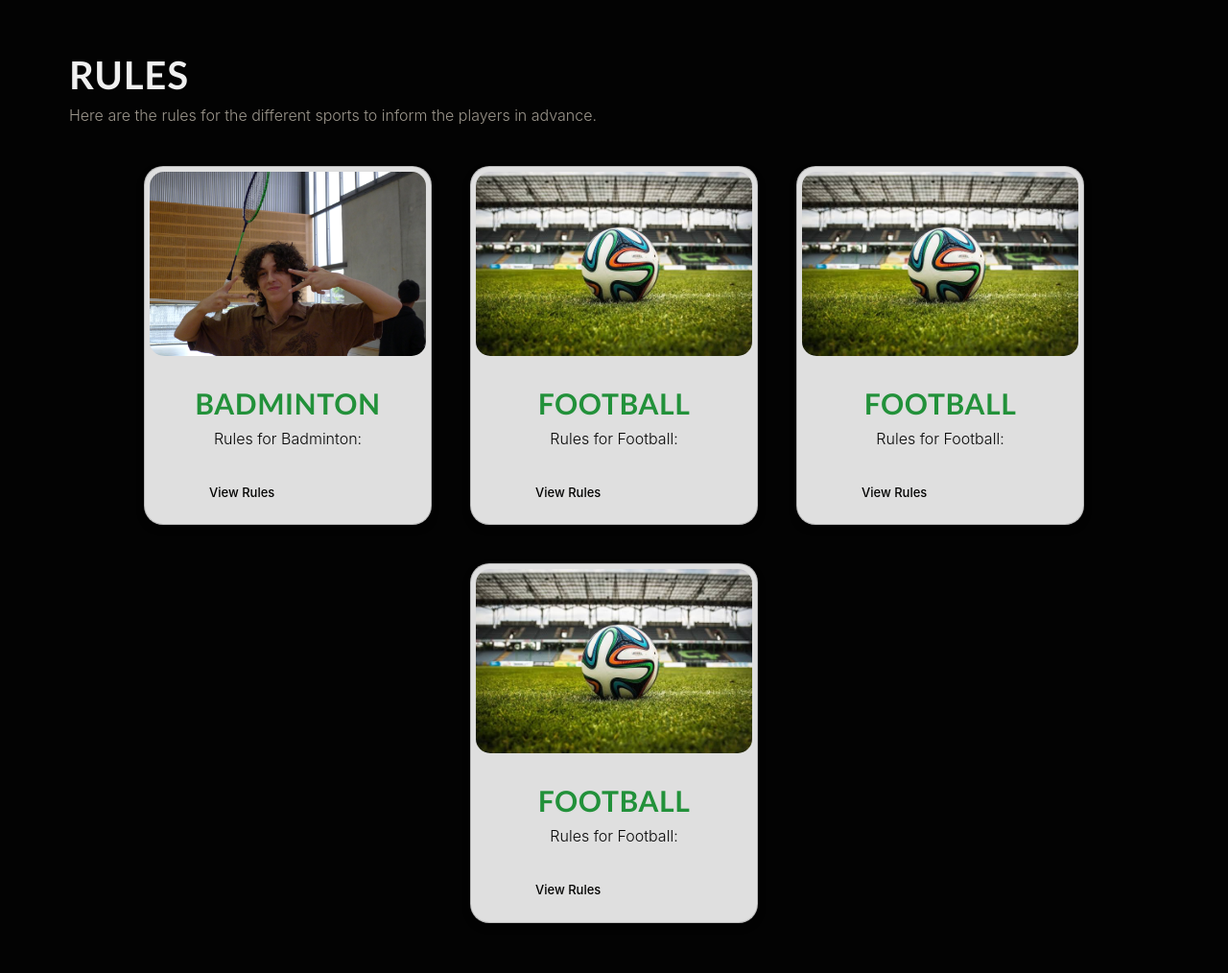
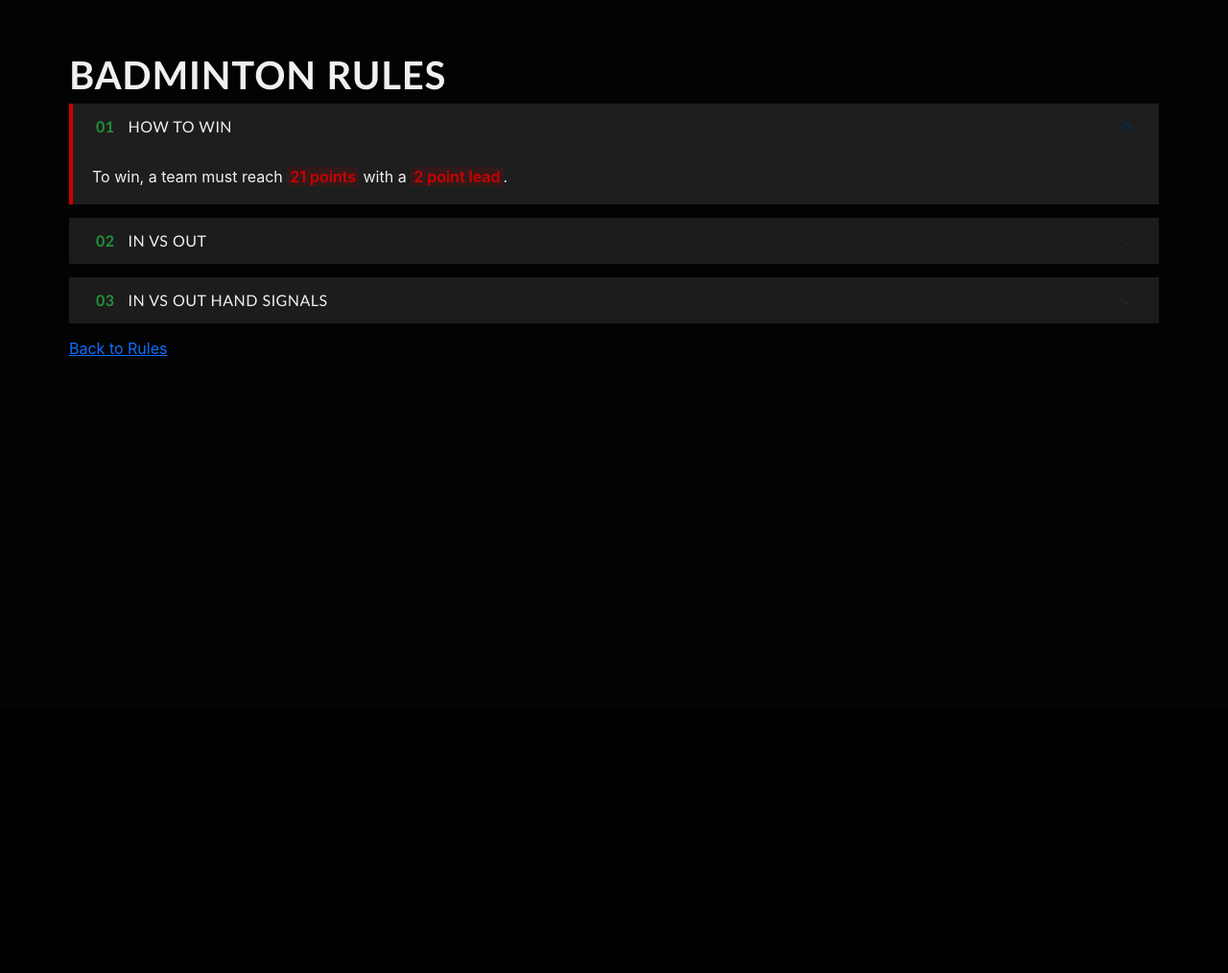
Before and after one commit to CarlySo132/L3-Computer-Science-Project, a Flask app: page /rules in a window 1280 px wide. Shown: the part 60-1074 px from the top of the page at 96% size. After the commit the page ends 431 px from the top, so only its background shows below. Run offline with Flask 3, Linux system fonts and the light colour scheme.

Commit message:
Fixed accordian, added final version of tooltip

```diff
--- a/static/style.css
+++ b/static/style.css
@@ -338,12 +338,17 @@ p {
 /* TOOLTIP LINKS INSIDE ACCORDION BODY */
 .accordion-v2 .accordion-body a[data-bs-toggle="tooltip"] {
   color: var(--red);
-  text-decoration: underline dotted;
+  text-decoration: none;
   font-weight: 600;
+  background-color: rgba(204, 0, 0, 0.12);
+  padding: 0 3px;
+  border-radius: 3px;
+  cursor: help;
 }
 
 .accordion-v2 .accordion-body a[data-bs-toggle="tooltip"]:hover {
   color: var(--green-bright);
+  background-color: rgba(34, 145, 58, 0.15);
 }
 
 /* BOOTSTRAP TOOLTIP POPUP ITSELF */
--- a/templates/rules.html
+++ b/templates/rules.html
@@ -1,44 +1,131 @@
 {% extends 'base.html' %}
 
-{% block content%}
+{% block content %}
 
-<h1 class="page-title">Rules</h1>
-<p>Here are the rules for the different sports to inform the players in advance.</p>
+<script src="https://cdn.jsdelivr.net/npm/bootstrap@5.3.8/dist/js/bootstrap.bundle.min.js" integrity="sha384-FKyoEForCGlyvwx9Hj09JcYn3nv7wiPVlz7YYwJrWVcXK/BmnVDxM+D2scQbITxI" crossorigin="anonymous"></script>
 
-<div class="card-container">
-    <div class="card">
-        <img src="{{ url_for('static', filename='L1110664.JPG') }}" class="card-img-top" alt="Badminton">
-        <div class="card-content">
-            <h5>Badminton</h5>
-            <p>Rules for Badminton:</p>
-            <a href="{{ url_for('badminton') }}" class="btn">View Rules</a>
+<h1>Badminton Rules</h1>
+
+<div class="accordion accordion-v2" id="accordionVersionTwo">
+  <div class="accordion-item">
+    <h2 class="accordion-header">
+      <button class="accordion-button" type="button" data-num="01" data-bs-toggle="collapse" data-bs-target="#v2-collapseOne" aria-expanded="true" aria-controls="v2-collapseOne">
+        How to win
+      </button>
+    </h2>
+    <div id="v2-collapseOne" class="accordion-collapse collapse show">
+      <div class="accordion-body">To win, a team must reach <a href="#" data-bs-toggle="tooltip" data-bs-placement="right" data-bs-title="First to 21 points wins, unless the score reaches 20-20">21 points</a> with a <a href="#" data-bs-toggle="tooltip" data-bs-placement="bottom" data-bs-title="At 20-20, play continues until one team leads by 2, e.g. 22-20 or 30-28">2 point lead</a>.</div>
+    </div>
+  </div>
+
+  <div class="accordion-item">
+    <h2 class="accordion-header">
+      <button class="accordion-button collapsed" type="button" data-num="02" data-bs-toggle="collapse" data-bs-target="#v2-collapseTwo" aria-expanded="false" aria-controls="v2-collapseTwo">
+        In vs Out
+      </button>
+    </h2>
+    <div id="v2-collapseTwo" class="accordion-collapse collapse">
+      <div class="accordion-body">
+        <h2 class="card-title">Badminton Court and Serving rules</h2>
+        <div id="carouselExampleCaptions" class="carousel slide" data-bs-ride="carousel">
+          <div class="carousel-indicators">
+            <button type="button" data-bs-target="#carouselExampleCaptions" data-bs-slide-to="0" class="active" aria-current="true" aria-label="Slide 1"></button>
+            <button type="button" data-bs-target="#carouselExampleCaptions" data-bs-slide-to="1" aria-label="Slide 2"></button>
+            <button type="button" data-bs-target="#carouselExampleCaptions" data-bs-slide-to="2" aria-label="Slide 3"></button>
+            <button type="button" data-bs-target="#carouselExampleCaptions" data-bs-slide-to="3" aria-label="Slide 4"></button>
+          </div>
+          <div class="carousel-inner">
+            <div class="carousel-item active">
+              <img src="/static/singles-court.png" class="d-block w-100" alt="Singles court">
+              <div class="carousel-caption d-none d-md-block">
+                <h5>Singles court</h5>
+                <p>Tramlines are out — use the inner sidelines.</p>
+              </div>
+            </div>
+            <div class="carousel-item">
+              <img src="/static/doubles-court.png" class="d-block w-100" alt="Doubles court">
+              <div class="carousel-caption d-none d-md-block">
+                <h5>Doubles court</h5>
+                <p>Full width is in — use the outer sidelines.</p>
+              </div>
+            </div>
+            <div class="carousel-item">
+              <img src="/static/singles-serve.png" class="d-block w-100" alt="Singles serve">
+              <div class="carousel-caption d-none d-md-block">
+                <h5>Singles serve</h5>
+                <p>Serve diagonally into the long narrow box.</p>
+              </div>
+            </div>
+            <div class="carousel-item">
+              <img src="/static/doubles-serve.png" class="d-block w-100" alt="Doubles serve">
+              <div class="carousel-caption d-none d-md-block">
+                <h5>Doubles serve</h5>
+                <p>Short & wide — the back tramline is out.</p>
+              </div>
+            </div>
+          </div>
+          <button class="carousel-control-prev" type="button" data-bs-target="#carouselExampleCaptions" data-bs-slide="prev">
+            <span class="carousel-control-prev-icon" aria-hidden="true"></span>
+            <span class="visually-hidden">Previous</span>
+          </button>
+          <button class="carousel-control-next" type="button" data-bs-target="#carouselExampleCaptions" data-bs-slide="next">
+            <span class="carousel-control-next-icon" aria-hidden="true"></span>
+            <span class="visually-hidden">Next</span>
+          </button>
         </div>
+      </div>
     </div>
-    <div class="card">
-        <img src="{{ url_for('static', filename='images (2).jpeg')}}" class="card-img-top" alt="Football">
-        <div class="card-content">
-            <h5>Football</h5>
-            <p>Rules for Football:</p>
-            <a href="{{ url_for('football') }}" class="btn">View Rules</a>
+  </div>
+
+  <div class="accordion-item">
+    <h2 class="accordion-header">
+      <button class="accordion-button collapsed" type="button" data-num="03" data-bs-toggle="collapse" data-bs-target="#v2-collapseSignals" aria-expanded="false" aria-controls="v2-collapseSignals">
+        In vs Out Hand Signals
+      </button>
+    </h2>
+    <div id="v2-collapseSignals" class="accordion-collapse collapse">
+      <div class="accordion-body">
+        <h2 class="card-title">Umpire Hand Signals</h2>
+        <div id="carouselSignals" class="carousel slide" data-bs-ride="carousel">
+          <div class="carousel-indicators">
+            <button type="button" data-bs-target="#carouselSignals" data-bs-slide-to="0" class="active" aria-current="true" aria-label="Slide 1"></button>
+            <button type="button" data-bs-target="#carouselSignals" data-bs-slide-to="1" aria-label="Slide 2"></button>
+          </div>
+          <div class="carousel-inner">
+            <div class="carousel-item active">
+              <img src="/static/in-signal.png" class="d-block w-100" alt="In signal">
+              <div class="carousel-caption d-none d-md-block">
+                <h5>In</h5>
+                <p>Arm points sharply down toward the line where the shuttle landed.</p>
+              </div>
+            </div>
+            <div class="carousel-item">
+              <img src="/static/out-signal.png" class="d-block w-100" alt="Out signal">
+              <div class="carousel-caption d-none d-md-block">
+                <h5>Out</h5>
+                <p>Both arms extended horizontally out to the sides.</p>
+              </div>
+            </div>
+          </div>
+          <button class="carousel-control-prev" type="button" data-bs-target="#carouselSignals" data-bs-slide="prev">
+            <span class="carousel-control-prev-icon" aria-hidden="true"></span>
+            <span class="visually-hidden">Previous</span>
+          </button>
+          <button class="carousel-control-next" type="button" data-bs-target="#carouselSignals" data-bs-slide="next">
+            <span class="carousel-control-next-icon" aria-hidden="true"></span>
+            <span class="visually-hidden">Next</span>
+          </button>
         </div>
+      </div>
     </div>
-    <div class="card">
-        <img src="{{ url_for('static', filename='images (2).jpeg')}}" class="card-img-top" alt="Football">
-        <div class="card-content">
-            <h5>Football</h5>
-            <p>Rules for Football:</p>
-            <a href="{{ url_for('football') }}" class="btn">View Rules</a>
-        </div>
-    </div>
-    <div class="card">
-        <img src="{{ url_for('static', filename='images (2).jpeg')}}" class="card-img-top" alt="Football">
-        <div class="card-content">
-            <h5>Football</h5>
-            <p>Rules for Football:</p>
-            <a href="{{ url_for('football') }}" class="btn">View Rules</a>
-        </div>
-    </div>
+  </div>
 </div>
 
+<a href="{{ url_for('rules') }}" class="button-22">Back to Rules</a>
+
+<script>
+  const tooltipTriggerList = document.querySelectorAll('[data-bs-toggle="tooltip"]')
+  const tooltipList = [...tooltipTriggerList].map(tooltipTriggerEl => new bootstrap.Tooltip(tooltipTriggerEl))
+</script>
 
 {% endblock %}
```
